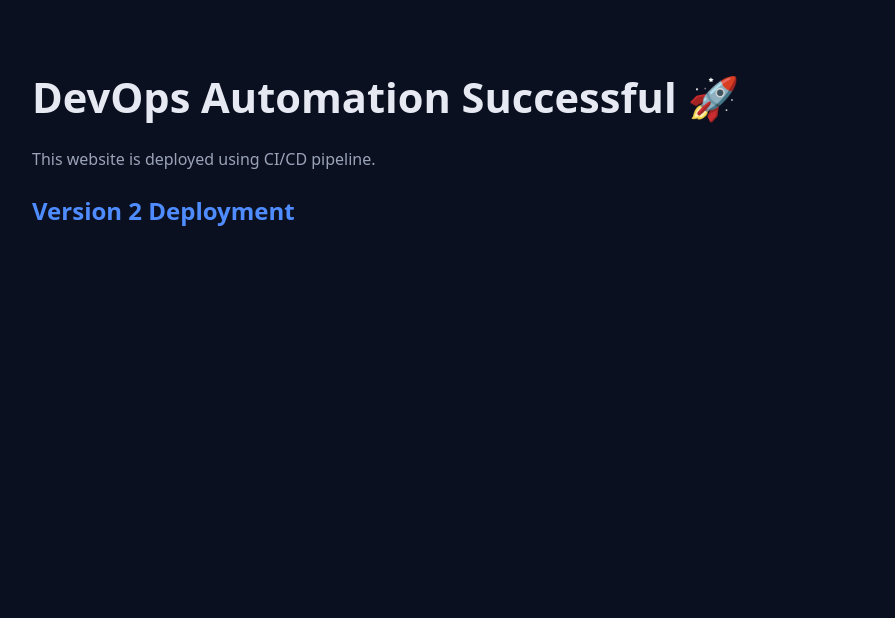
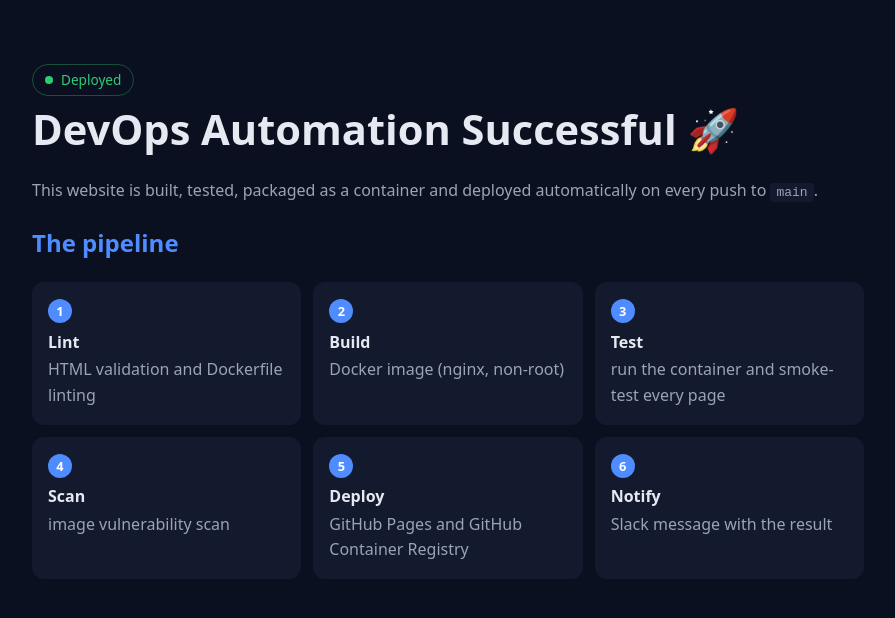
Before and after one commit to Aswin20122005/devops-webapp, a plain HTML site: page index.html in a window 1280 px wide. Shown: the whole page, without its empty margins (192-1087 px from the left). Drawn offline with Linux system fonts and the light colour scheme.

Commit message:
Describe the CI/CD pipeline stages on the page
Replaces the placeholder 'Version 2 Deployment' heading with a short explanation and a step-by-step view of what the pipeline does.

Co-Authored-By: Claude Opus 5.5 <noreply@anthropic.com>
Claude-Session: https://claude.ai/code/session_01Kn3xAoetBbZQJGC8BGYy94

```diff
--- a/css/style.css
+++ b/css/style.css
@@ -37,3 +37,65 @@ h2 {
 p {
   color: var(--muted);
 }
+
+code {
+  background: var(--card);
+  padding: 2px 6px;
+  border-radius: 4px;
+}
+
+.status {
+  display: inline-flex;
+  align-items: center;
+  gap: 8px;
+  font-size: 0.85rem;
+  color: var(--ok);
+  border: 1px solid rgba(46, 204, 113, 0.35);
+  padding: 4px 12px;
+  border-radius: 999px;
+}
+
+.dot {
+  width: 8px;
+  height: 8px;
+  border-radius: 50%;
+  background: var(--ok);
+}
+
+.pipeline {
+  list-style: none;
+  padding: 0;
+  display: grid;
+  grid-template-columns: repeat(auto-fit, minmax(240px, 1fr));
+  gap: 12px;
+  counter-reset: step;
+}
+
+.pipeline li {
+  background: var(--card);
+  border-radius: 12px;
+  padding: 16px;
+  color: var(--muted);
+  counter-increment: step;
+}
+
+.pipeline li::before {
+  content: counter(step);
+  display: inline-block;
+  width: 24px;
+  height: 24px;
+  margin-right: 8px;
+  border-radius: 50%;
+  background: var(--accent);
+  color: #fff;
+  text-align: center;
+  font-weight: 700;
+  font-size: 0.8rem;
+  line-height: 24px;
+}
+
+.pipeline strong {
+  display: block;
+  color: var(--text);
+  margin: 6px 0 2px;
+}
--- a/index.html
+++ b/index.html
@@ -9,9 +9,23 @@
   </head>
   <body>
     <main>
-      <h1>DevOps Automation Successful 🚀</h1>
-      <p>This website is deployed using CI/CD pipeline.</p>
-      <h2>Version 2 Deployment</h2>
+      <header>
+        <span class="status"><span class="dot" aria-hidden="true"></span> Deployed</span>
+        <h1>DevOps Automation Successful 🚀</h1>
+        <p>This website is built, tested, packaged as a container and deployed automatically on every push to <code>main</code>.</p>
+      </header>
+
+      <section aria-labelledby="pipeline-heading">
+        <h2 id="pipeline-heading">The pipeline</h2>
+        <ol class="pipeline">
+          <li><strong>Lint</strong> HTML validation and Dockerfile linting</li>
+          <li><strong>Build</strong> Docker image (nginx, non-root)</li>
+          <li><strong>Test</strong> run the container and smoke-test every page</li>
+          <li><strong>Scan</strong> image vulnerability scan</li>
+          <li><strong>Deploy</strong> GitHub Pages and GitHub Container Registry</li>
+          <li><strong>Notify</strong> Slack message with the result</li>
+        </ol>
+      </section>
     </main>
   </body>
 </html>
```
